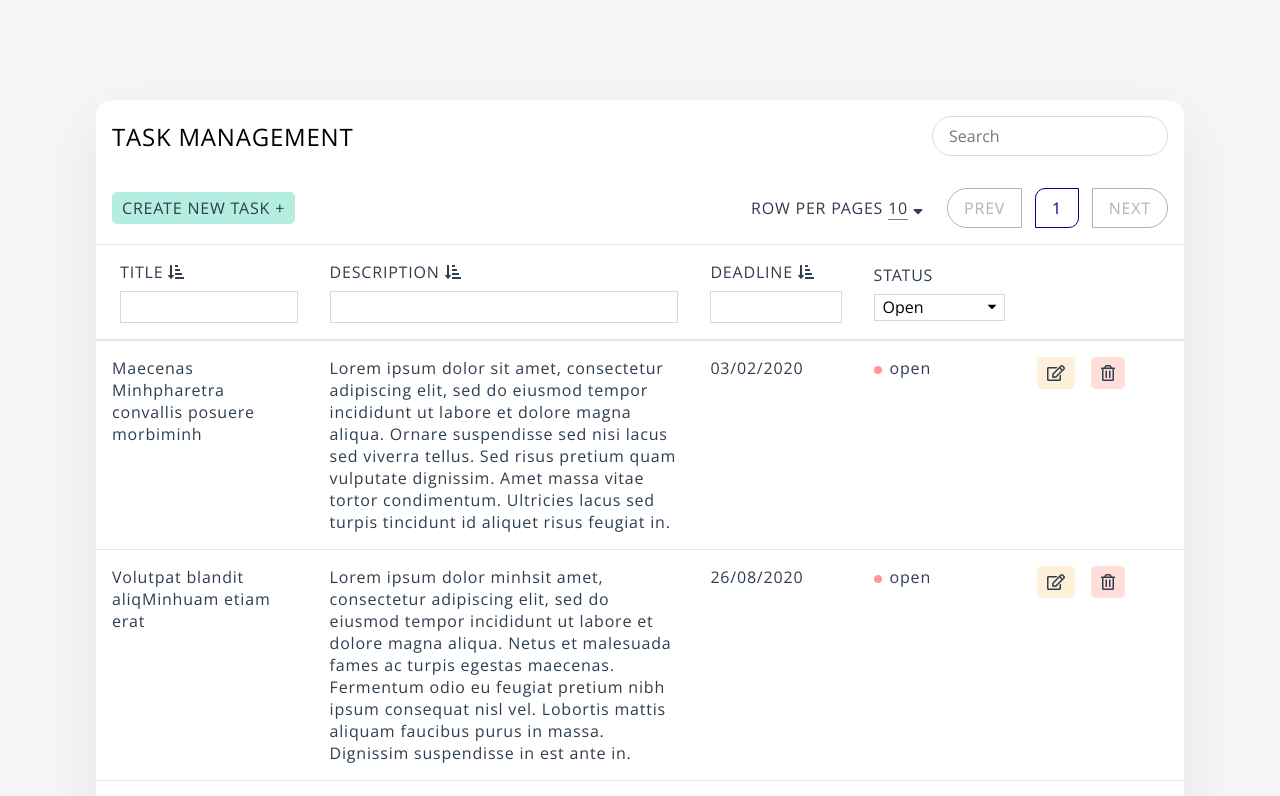
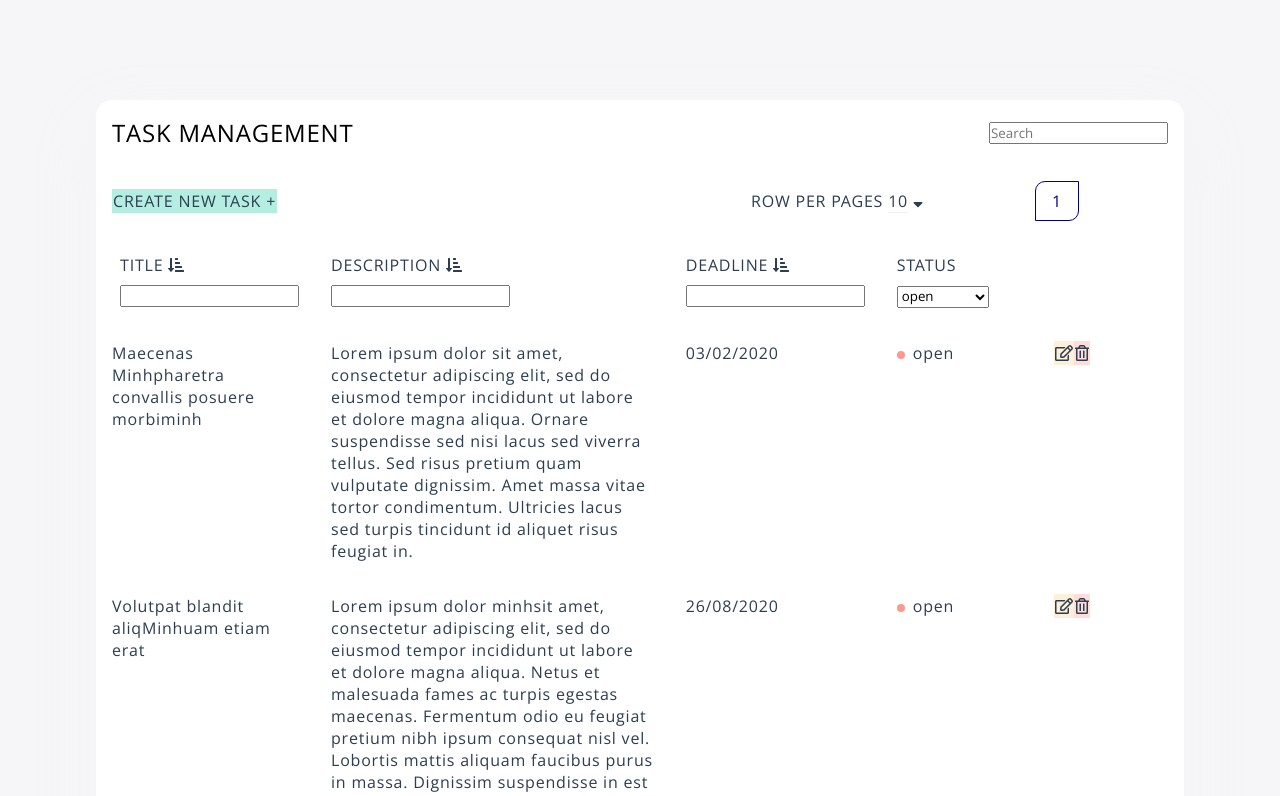
Before and after one commit to tonyminh95/todo-list-vuejs, a Vue app: page /#/ in a window 1280 px wide. Shown: the top 796 px of the page. Built offline with nearby package versions, Linux system fonts and the light colour scheme.

Commit message:
custom button

```diff
--- a/src/components/TaskCreate.vue
+++ b/src/components/TaskCreate.vue
@@ -7,7 +7,7 @@
         <div slot="body" class="form">
             <h4>title</h4>
 
-            <input type="text">
+            <input type="text" class="form-input">
 
             <h4>description</h4>
 
--- a/src/components/bases/BaseModal.vue
+++ b/src/components/bases/BaseModal.vue
@@ -1,8 +1,17 @@
 <template>
-    <transition name="modal">
+    <transition>
         <div class="modal">
             <div class="modal__content">
-                <div class="modal__content--header" :class="`modal__content--header-${modal_type}`">
+                <div>Header</div>
+
+                <div>Body</div>
+
+                <div>
+                    <button class="btn-outline-cancel">cancel</button>
+                    <button class="btn-edit">delete</button>
+                </div>
+
+                <!-- <div class="modal__content--header" :class="`modal__content--header-${modal_type}`">
                     <slot name="header"></slot>
 
                     <fa-icon :icon="['fas', 'times']" @click="$emit('close')"></fa-icon>
@@ -14,7 +23,7 @@
 
                 <div>
                     <slot name="footer"></slot>
-                </div>
+                </div> -->
             </div>
         </div>
     </transition>
--- a/src/styles/_variables.scss
+++ b/src/styles/abstracts/_variables.scss
@@ -8,12 +8,16 @@ $color-black: black;
 
 // (custom color)
 $theme-colors: (
+    'create': #b3eee1,
+    'cancel': #f0f0f0,
+
+
     'primary': #c4e9fe,
-    'cancel': #f0f0f0,
-    'create': #b3eee1,
+
+
     'edit': #feefd8,
     'delete': #ffddd9,
-    // 'info': #8affffee,
+    'info': #8affffee,
     'open': #ffddd9,
     'inprogress': #feefd8,
     'closed': #b3eee1,
@@ -30,17 +34,61 @@ $color-icon: #2c2834;
 
 
 
+
+
+
+
+
+
+
+
+
+
 // Colors
 $color-green: #b3eee1;
 $color-green-light: lighten($color-green, 25%);
 $color-green-dark: darken($color-green, 50%);
 
+$color-yellow: #feefd8;
+$color-yellow-light: lighten($color-yellow, 25%);
+$color-yellow-dark: darken($color-yellow, 50%);
+
 $color-red: #ffddd9;
 $color-red-light: lighten($color-red, 25%);
 $color-red-dark: darken($color-red, 50%);
 
+$color-gray: #f0f0f0;
+$color-gray-light: lighten($color-gray, 25%);
+$color-gray-dark: darken($color-gray, 50%);
+$color-gray-dark-2: darken($color-gray, 15%);
+
+// (button theme colors)
+$button-theme-colors: (
+    'create': $color-green,
+    'create-hover': darken($color-green, 15%),
+    'create-active': lighten($color-green, 15%),
+
+    'edit': $color-yellow,
+    'edit-hover': darken($color-yellow, 15%),
+    'edit-active': lighten($color-yellow, 15%),
+
+    'delete': $color-red,
+    'delete-hover': darken($color-red, 15%),
+    'delete-active': lighten($color-red, 15%),
+
+    'cancel': $color-gray-dark-2,
+    'cancel-hover': $color-gray-dark-2,
+    'cancel-active': $color-gray,
+);
+
 // Dimensions
 $default-dimension: 8px;
+
+
+
+
+
+
 
 
 
@@ -76,4 +124,4 @@ $button-border-radius: 5px;
 $icon-size-default: 2rem;
 
 // (modal)
-$modal-width: 30rem;
+$modal-width: 500px;
--- a/src/styles/components/_button.scss
+++ b/src/styles/components/_button.scss
@@ -1,59 +1,92 @@
-@mixin btn ($type) {
-    $buttonColor: map-get($theme-colors, $type);
-    background-color: $buttonColor;
+button {
+    outline: none;
+    border: none;
+    text-transform: capitalize;
+    cursor: pointer;
+    border-radius: 4px;
+    padding: 8px 16px;
+    background-position: center;
+    transition: all .5s;
+}
+
+@mixin btn ($type, $outline: false) {
+    min-width: 72px;
+    $buttonMainColor: map-get($button-theme-colors, $type);
+    $buttonHoverColor: map-get($button-theme-colors, $type + '-hover');
+    $buttonActiveColor: map-get($button-theme-colors, $type + '-active');
+
+    @if not $outline {
+        background-color: $buttonMainColor;
+    }
+
+    border: 1px solid $buttonMainColor;
 
     &:hover {
-        background: darken($buttonColor, 15%) radial-gradient(circle, transparent 1%, darken($buttonColor, 15%) 1%) center/15000%;
+        background: $buttonHoverColor radial-gradient(circle, transparent 1%, $buttonHoverColor 1%) center/15000%;
+        border: 1px solid $buttonHoverColor;
     }
 
     &:active {
-        background-color: lighten($buttonColor, 15%);
+        background-color: $buttonActiveColor;
+        border: 1px solid $buttonActiveColor;
         background-size: 100%;
         transition: background 0s;
     }
 }
 
-%btn {
-    padding: 5px 10px;
-    border-radius: 5px;
-    background-position: center;
-    transition: background 0.8s;
-    cursor: pointer;
-}
-
-%table-button {
-    display: inline-block;
-    vertical-align: middle;
-
-    &:not(:first-child) {
-        margin-left: 1rem;
-    }
-}
-
-.btn-create, .btn-open {
-    @extend %btn;
-    @extend %table-button;
-
+.btn-create {
     @include btn(create);
 }
 
-.btn-edit, .btn-in-progress {
-    @extend %btn;
-    @extend %table-button;
-
+.btn-edit {
     @include btn(edit);
 }
 
-.btn-delete, .btn-closed {
-    @extend %btn;
-    @extend %table-button;
-
+.btn-delete {
     @include btn(delete);
 }
 
-.btn-cancel, .btn-default {
-    @extend %btn;
-    @extend %table-button;
+.btn-outline-cancel {
+    @include btn(cancel, true);
+}
 
-    @include btn(cancel);
-}
+
+
+
+
+// %table-button {
+//     display: inline-block;
+//     vertical-align: middle;
+
+//     &:not(:first-child) {
+//         margin-left: 1rem;
+//     }
+// }
+
+//  .btn-open {
+//     @extend button;
+//     @extend %table-button;
+
+//     @include btn(create);
+// }
+
+// .btn-edit, .btn-in-progress {
+//     @extend button;
+//     @extend %table-button;
+
+//     @include btn(edit);
+// }
+
+// .btn-delete, .btn-closed {
+//     @extend button;
+//     @extend %table-button;
+
+//     @include btn(delete);
+// }
+
+// .btn-cancel, .btn-default {
+//     @extend button;
+//     @extend %table-button;
+
+//     @include btn(cancel);
+// }
--- a/src/styles/components/_form.scss
+++ b/src/styles/components/_form.scss
@@ -1,21 +1,12 @@
 .form {
-    &__item {
+    > h4 {
+        text-transform: capitalize;
+        margin-bottom: $default-dimension;
+        font-size: 24px;
+        font-weight: 300;
+
         &:not(:first-child) {
-            margin-top: $default-dimension;
-        }
-
-        > div {
-            margin-top: $default-dimension / 2;
+            margin-top: $default-dimension * 3;
         }
     }
-
-    input, textarea {
-        outline: none;
-        border: 1px solid lighten($color-gray, 20%);
-        border-radius: $border-radius-xsmall;
-        width: 100%;
-        padding: $default-dimension / 2 $default-dimension;
-        box-sizing: border-box;
-        font-size: $default-font-size;
-    }
 }
--- a/src/styles/components/_input.scss
+++ b/src/styles/components/_input.scss
@@ -1,37 +1,50 @@
-input {
+// input {
+//     outline: none;
+//     border: 1px solid lighten($color-gray, 35%);
+//     color: $color-black;
+//     box-sizing : border-box;
+//     font-size: 16px;
+//     font-weight: 300;
+
+//     cursor: pointer;
+// }
+
+// input[type=text] {
+//     width: 100%;
+//     padding: 4px;
+
+//     &:focus {
+//         border: 1px solid darken(map-get($theme-colors, primary), 20%);
+//     }
+// }
+
+// input[type=search] {
+//     border-radius: 100px;
+//     padding: 8px 16px;
+// }
+
+.form-input {
     outline: none;
-    border: 1px solid lighten($color-gray, 35%);
-    color: $color-black;
+    padding: 16px;
+    width: 100%;
+    // border: 1px solid lighten($color-gray, 35%);
+    // color: $color-black;
     box-sizing : border-box;
     font-size: 16px;
     font-weight: 300;
 
-    cursor: pointer;
+    // cursor: pointer;
 }
 
-input[type=text] {
-    width: 100%;
-    padding: 4px;
+// select {
+//     @extend input;
 
-    &:focus {
-        border: 1px solid darken(map-get($theme-colors, primary), 20%);
-    }
-}
-
-input[type=search] {
-    border-radius: 100px;
-    padding: 8px 16px;
-}
-
-select {
-    @extend input;
-
-    width: 100%;
-    background-color: $color-white;
-    background: url(assets/svg/sort-down.svg) no-repeat;
-    text-transform: capitalize;
-    background-position: right 8px top 50%;
-    background-size: 8px;
-    -webkit-appearance: none;
-    padding: 4px 8px 4px 8px;
-}
+//     width: 100%;
+//     background-color: $color-white;
+//     background: url(assets/svg/sort-down.svg) no-repeat;
+//     text-transform: capitalize;
+//     background-position: right 8px top 50%;
+//     background-size: 8px;
+//     -webkit-appearance: none;
+//     padding: 4px 8px 4px 8px;
+// }
--- a/src/styles/components/_modal.scss
+++ b/src/styles/components/_modal.scss
@@ -8,63 +8,56 @@
 
     &__content {
         position: absolute;
-        width: $modal-width;
         top: 50%;
         left: 50%;
         transform: translate(-50%, -50%);
+        padding: 16px 24px;
         background-color: $color-white;
-        border-radius: $default-dimension;
-        -webkit-box-shadow: 0 1.5rem 4rem rgba($color-gray, 0.15);
-        -moz-box-shadow: 0 1.5rem 4rem rgba($color-gray, 0.15);
-        box-shadow: 0 1.5rem 4rem rgba($color-gray, 0.15);
+        width: 500px;
 
         > div {
-            padding: $default-dimension * 2;
-
             &:first-child {
                 text-transform: uppercase;
+                font-size: 16px;
             }
 
             &:not(:last-child) {
-                border-bottom: 0.1px solid lighten($color-gray, 40%);
+                margin-bottom: 16px;
             }
 
             &:last-child {
                 text-align: right;
+
+                > button:not(:last-child) {
+                    margin-right: 16px;
+                }
             }
         }
 
-        &--header {
-            display: flex;
-            justify-content: space-between;
-            align-items: center;
+        // &--header {
+        //     display: flex;
+        //     justify-content: space-between;
+        //     align-items: center;
 
-            &-create {
-                color: $color-green-dark;
-            }
+        //     &-create {
+        //         color: $color-green-dark;
+        //     }
 
-            &-edit {
-                color: darken(map-get($theme-colors, edit), 50%);
-            }
+        //     &-edit {
+        //         color: darken(map-get($theme-colors, edit), 50%);
+        //     }
 
-            &-delete {
-                color: $color-red-dark;
-            }
+        //     &-delete {
+        //         color: $color-red-dark;
+        //     }
 
-            &-default {
-                color: darken($color-gray, 50%);
-            }
-        }
+        //     &-default {
+        //         color: darken($color-gray, 50%);
+        //     }
 
-        &--body {
-            > h4 {
-                text-transform: capitalize;
-                margin-bottom: $default-dimension;
-
-                &:not(:first-child) {
-                    margin-top: $default-dimension * 3;
-                }
-            }
-        }
+        //     > svg {
+        //         cursor: pointer;
+        //     }
+        // }
     }
 }
--- a/src/styles/main.scss
+++ b/src/styles/main.scss
@@ -1,4 +1,4 @@
-@import 'variables';
+@import 'abstracts/variables';
 
 @import 'base';
 
```
